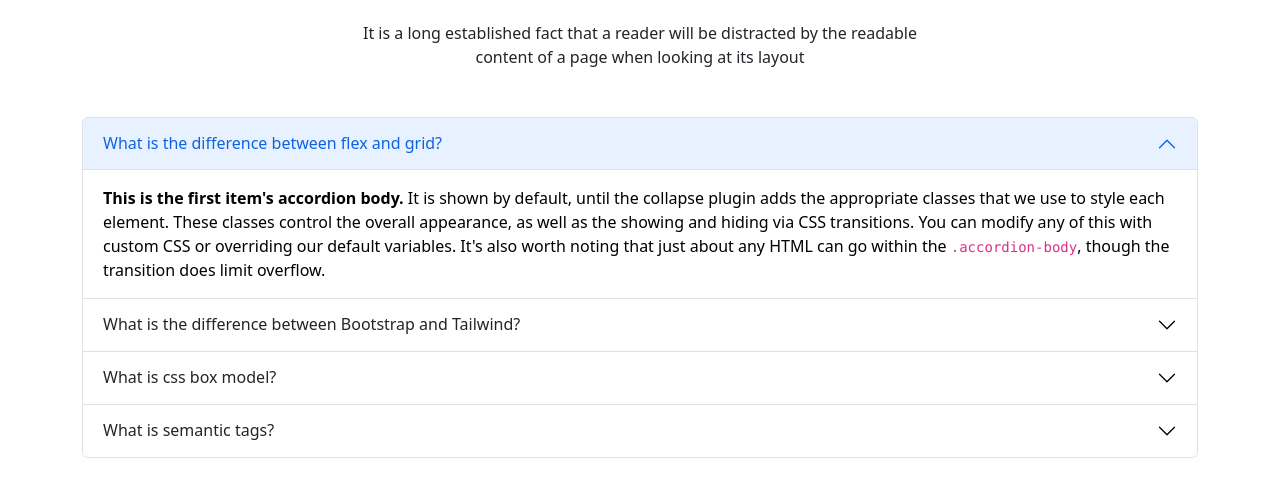
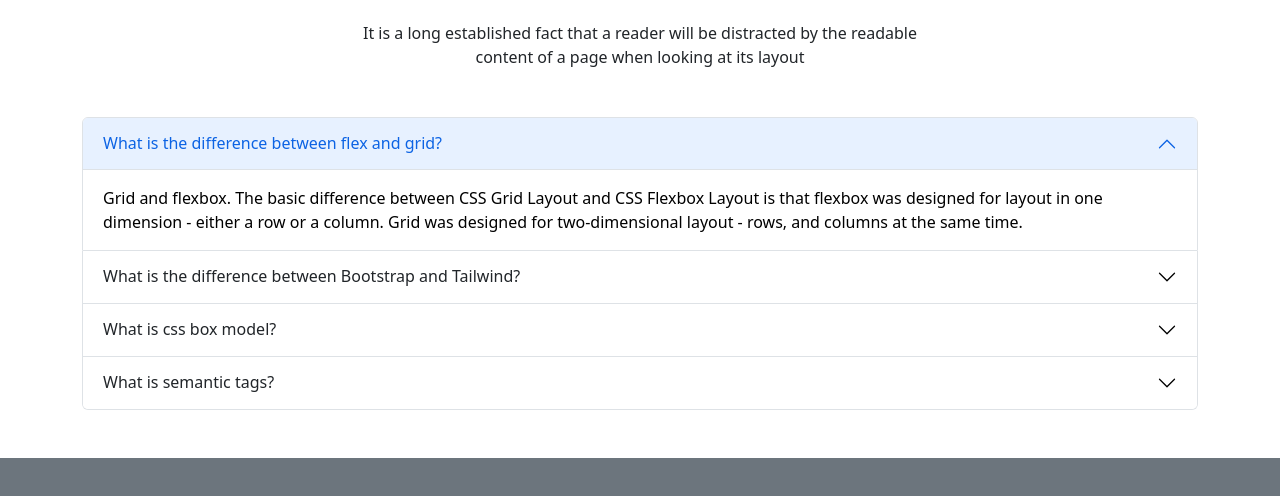
Before and after one commit to Sheikh2dd/fun-learn, a plain HTML site: page index.html in a window 1280 px wide. Shown: the part 2237-2733 px from the top of the page. Drawn offline with nearby package versions, Linux system fonts and the light colour scheme; a web font is replaced by a local one.

Commit message:
accordion added

```diff
--- a/index.html
+++ b/index.html
@@ -272,7 +272,7 @@
 
         <div>
 
-            <h1 class="fw-bolder text-file mt-5 mb-4"> Frequently Asked Questions</h1>
+            <h1 class="fw-bolder text-file mt-5 mb-4 mx-auto w-75"> Frequently Asked Questions</h1>
             <p class="p-text mb-5">It is a long established fact that a reader will be distracted by the readable <br>
                 content of a page when looking at its layout</p>
         </div>
@@ -289,12 +289,9 @@
                 <div id="panelsStayOpen-collapseOne" class="accordion-collapse collapse show"
                     aria-labelledby="panelsStayOpen-headingOne">
                     <div class="accordion-body">
-                        <strong>This is the first item's accordion body.</strong> It is shown by default, until the
-                        collapse plugin adds the appropriate classes that we use to style each element. These classes
-                        control the overall appearance, as well as the showing and hiding via CSS transitions. You can
-                        modify any of this with custom CSS or overriding our default variables. It's also worth noting
-                        that just about any HTML can go within the <code>.accordion-body</code>, though the transition
-                        does limit overflow.
+                        Grid and flexbox. The basic difference between CSS Grid Layout and CSS Flexbox Layout is that
+                        flexbox was designed for layout in one dimension - either a row or a column. Grid was designed
+                        for two-dimensional layout - rows, and columns at the same time.
                     </div>
                 </div>
             </div>
@@ -309,12 +306,10 @@
                 <div id="panelsStayOpen-collapseTwo" class="accordion-collapse collapse"
                     aria-labelledby="panelsStayOpen-headingTwo">
                     <div class="accordion-body">
-                        <strong>This is the second item's accordion body.</strong> It is hidden by default, until the
-                        collapse plugin adds the appropriate classes that we use to style each element. These classes
-                        control the overall appearance, as well as the showing and hiding via CSS transitions. You can
-                        modify any of this with custom CSS or overriding our default variables. It's also worth noting
-                        that just about any HTML can go within the <code>.accordion-body</code>, though the transition
-                        does limit overflow.
+                        Bootstrap comes with a set of pre-styled responsive, mobile-first components that possess a
+                        definite UI kit. Tailwind CSS uses a set of utility classes to create a neat UI with more
+                        flexibility and uniqueness. Sites created using Bootstrap follow the generic pattern that makes
+                        them look identical.
                     </div>
                 </div>
             </div>
@@ -329,12 +324,10 @@
                 <div id="panelsStayOpen-collapseThree" class="accordion-collapse collapse"
                     aria-labelledby="panelsStayOpen-headingThree">
                     <div class="accordion-body">
-                        <strong>This is the third item's accordion body.</strong> It is hidden by default, until the
-                        collapse plugin adds the appropriate classes that we use to style each element. These classes
-                        control the overall appearance, as well as the showing and hiding via CSS transitions. You can
-                        modify any of this with custom CSS or overriding our default variables. It's also worth noting
-                        that just about any HTML can go within the <code>.accordion-body</code>, though the transition
-                        does limit overflow.
+                        The CSS box model is a container that contains multiple properties including borders, margin,
+                        padding, and the content itself. It is used to create the design and layout of web pages. It can
+                        be used as a toolkit for customizing the layout of different elements. The web browser renders
+                        every element as a rectangular box according to the CSS box model.
                     </div>
                 </div>
             </div>
@@ -349,12 +342,9 @@
                 <div id="panelsStayOpen-collapseThree" class="accordion-collapse collapse"
                     aria-labelledby="panelsStayOpen-headingThree">
                     <div class="accordion-body">
-                        <strong>This is the third item's accordion body.</strong> It is hidden by default, until the
-                        collapse plugin adds the appropriate classes that we use to style each element. These classes
-                        control the overall appearance, as well as the showing and hiding via CSS transitions. You can
-                        modify any of this with custom CSS or overriding our default variables. It's also worth noting
-                        that just about any HTML can go within the <code>.accordion-body</code>, though the transition
-                        does limit overflow.
+                        The HTML semantics refers to the tags that provide meaning to an HTML page rather than just
+                        presentation. It makes HTML more comprehensible by better defining the different sections and
+                        layout of web pages.
                     </div>
                 </div>
             </div>
@@ -368,7 +358,7 @@
         crossorigin="anonymous"></script>
 </body>
 
-<div class="container d-md-none d-none">
+<div class="container d-md-none ">
     <h1 class="fw-bolder text-center mt-5">
         Trusted by over 800+ companies
     </h1>
```
